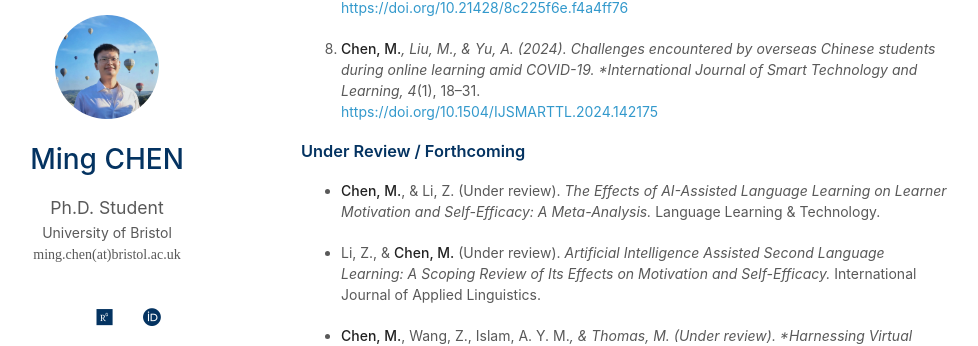
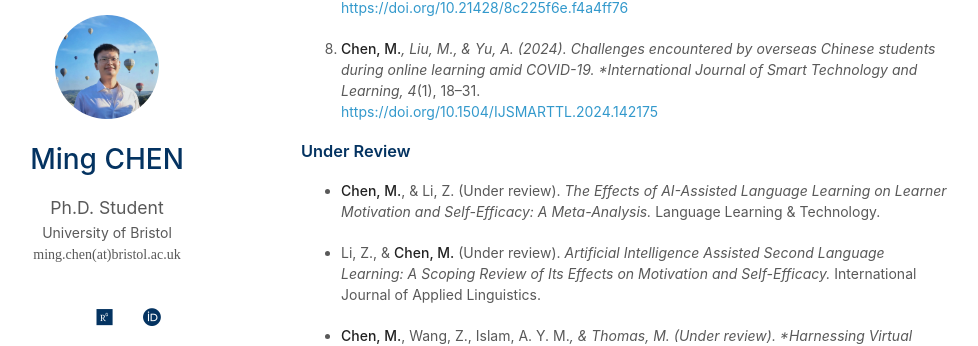
Before and after one commit to EricMingChen/EricMingChen.github.io, a Jekyll site: the page built from index.md, in a window 1280 px wide and 900 px high, scrolled down 905 px. Shown: the part 119-465 px from the top of the window, without its empty margins (169-1147 px from the left). Built offline with Jekyll 4.4.1, drawn with Linux system fonts in a browser that asks for light colours; a style sheet for code colours, icons or effects is not loaded; our own code applies the rules of GitHub Pages for plain Markdown files.

Commit message:
Update index.md

```diff
--- a/index.md
+++ b/index.md
@@ -21,7 +21,7 @@ For an up-to-date research profile, kindly visit Ming’s [Google Scholar](https
   Book Chapter in *My Theoretical Framework: Ph.D. Students’ Choice of Theoretical Frameworks* (Edited by A. Mehdi Riazi).
 
 7. Jeon, S., Madiseh, F. R., Hastangka, & **Chen, M.** (2025). Book Review 2025. *Journal of Interactive Media in Education, 2025*(1), 1–12.
-  [https://doi.org/10.5334/jime.1102](https://doi.org/10.5334/jime.1102)
+ [https://doi.org/10.5334/jime.1102](https://doi.org/10.5334/jime.1102)
 
 6. **Chen, M.**, & Atiquil Islam, A. Y. M. (2025). Review of *Using Video to Support Teacher Reflection and Development in ELT.* *Language Learning & Technology, 29*(1), 1–5.
   [https://doi.org/10.64152/10125/73663](https://doi.org/10.64152/10125/73663)
@@ -41,8 +41,7 @@ For an up-to-date research profile, kindly visit Ming’s [Google Scholar](https
 1. **Chen, M.***, Liu, M., & Yu, A. (2024). Challenges encountered by overseas Chinese students during online learning amid COVID-19. *International Journal of Smart Technology and Learning, 4*(1), 18–31.
   [https://doi.org/10.1504/IJSMARTTL.2024.142175](https://doi.org/10.1504/IJSMARTTL.2024.142175)
 
-### Under Review / Forthcoming
-
+### Under Review
 - **Chen, M.**, & Li, Z. (Under review). *The Effects of AI-Assisted Language Learning on Learner Motivation and Self-Efficacy: A Meta-Analysis.* Language Learning & Technology.
 
 - Li, Z., & **Chen, M.** (Under review). *Artificial Intelligence Assisted Second Language Learning: A Scoping Review of Its Effects on Motivation and Self-Efficacy.* International Journal of Applied Linguistics.
```
